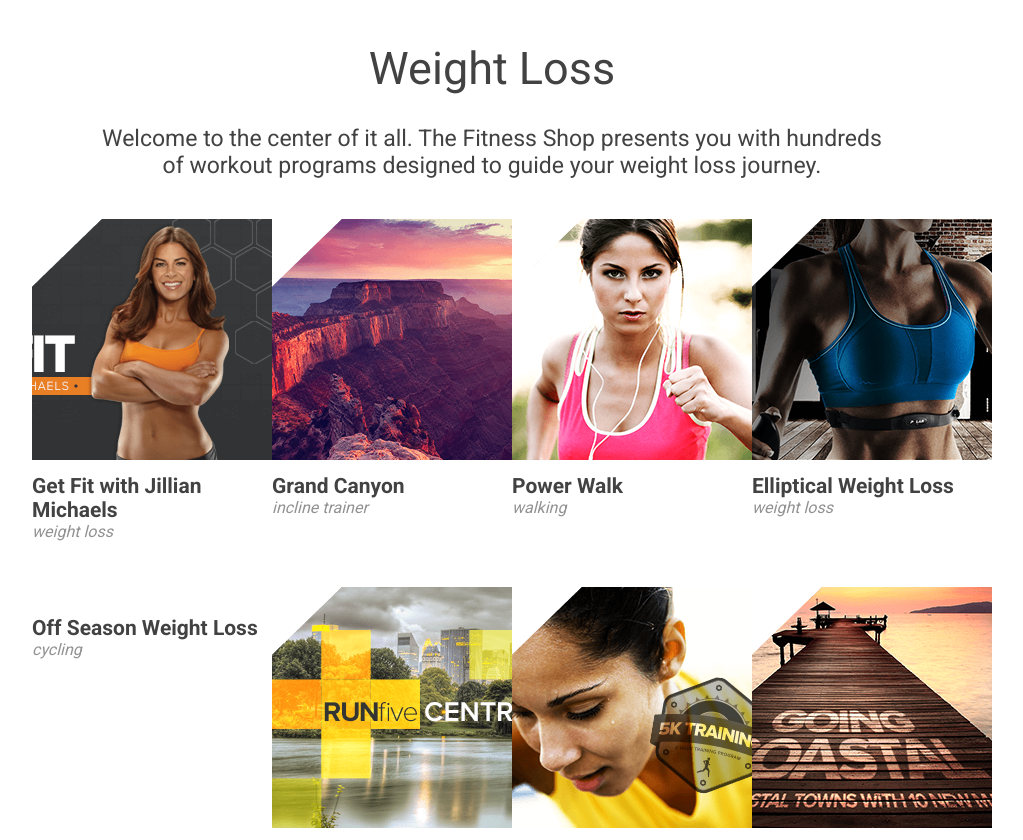
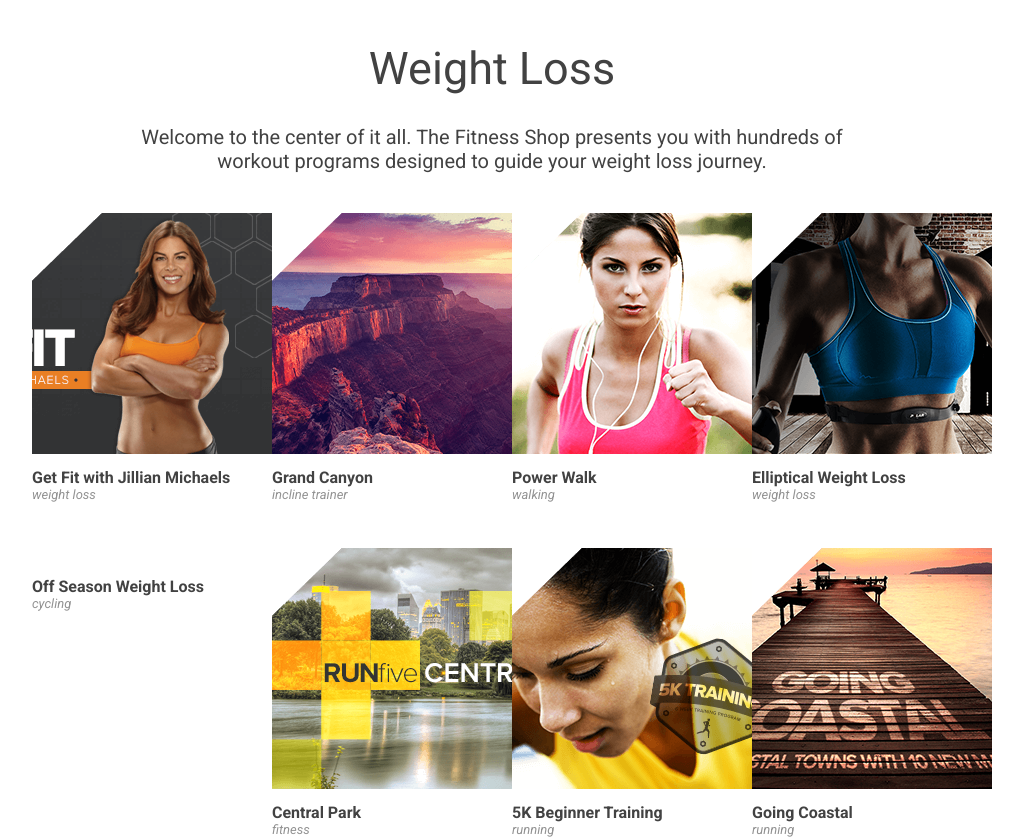
Before and after one commit to mparker11/ifit2019-test, a plain HTML site: page index.html in a window 1280 px wide. Shown: the part 749-1589 px from the top of the page, without its empty margins (148-1171 px from the left). Drawn offline with Linux system fonts and the light colour scheme.

Commit message:
More programs styles agin

```diff
--- a/css/landing.css
+++ b/css/landing.css
@@ -128,9 +128,9 @@ nav .nav-right a:not(:last-of-type) {
     color: #424242;
 }
 #programs-section .section-subtitle {
-    width: 85%;
+    width: 80%;
     margin: 0 auto 40px;
-    font-size: 23px;
+    font-size: 20px;
     text-align: center;
     color: #424242;
 }
@@ -139,17 +139,18 @@ nav .nav-right a:not(:last-of-type) {
     grid-template-columns: auto auto auto auto;
     justify-content: space-between;
     grid-row-gap: 46px;
+    margin-bottom:
 }
 .program-block .program-title {
     margin-top: 10px;
     margin-bottom: 0;
-    font-size: 21px;
+    font-size: 16px;
     font-weight: 700;
     color: #424242;
 }
 .program-block .program-category {
     margin: 0;
-    font-size: 16px;
+    font-size: 13px;
     font-style: italic;
     color: #929292;
 }
--- a/index.html
+++ b/index.html
@@ -12,7 +12,7 @@
         <meta name="viewport" content="width=device-width, initial-scale=1.0"/>
 
         <!-- Only load the font styles we need (light, regular, bold) because the load times will be greater the more we load -->
-        <link rel="stylesheet" href="https://fonts.googleapis.com/css?family=Roboto:300,400,700" />
+        <link rel="stylesheet" href="https://fonts.googleapis.com/css?family=Roboto:300,400,400italic,700" />
 
         <link rel="stylesheet" href="./css/landing.css" />
     </head>
```
